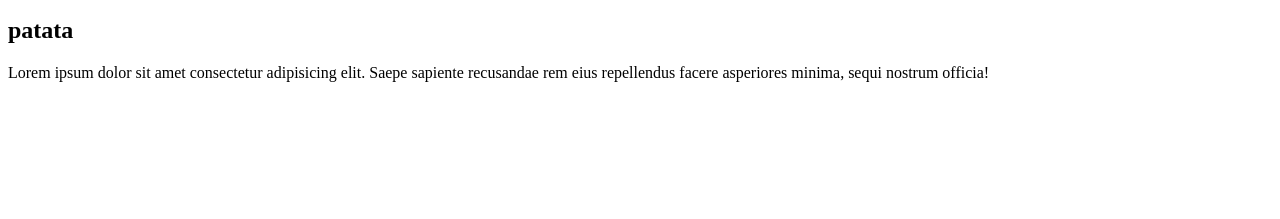
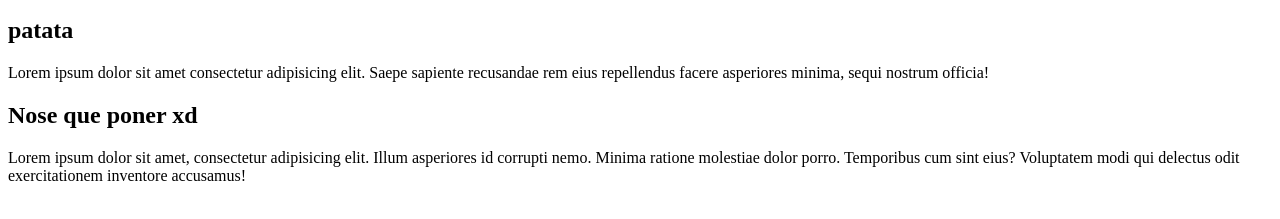
Before and after one commit to Amiber74/Proyecto_git, a plain HTML site: page index.html in a window 1280 px wide. Shown: the part 101-320 px from the top of the page. Drawn offline with Linux system fonts and the light colour scheme.

Commit message:
seccion nueva

```diff
--- a/index.html
+++ b/index.html
@@ -14,5 +14,9 @@
         <h2>patata</h2>
         <p>Lorem ipsum dolor sit amet consectetur adipisicing elit. Saepe sapiente recusandae rem eius repellendus facere asperiores minima, sequi nostrum officia!</p>
     </section>
+    <section>
+        <h2>Nose que poner xd</h2>
+        <p>Lorem ipsum dolor sit amet, consectetur adipisicing elit. Illum asperiores id corrupti nemo. Minima ratione molestiae dolor porro. Temporibus cum sint eius? Voluptatem modi qui delectus odit exercitationem inventore accusamus!</p>
+    </section>
 </body>
 </html>
```
